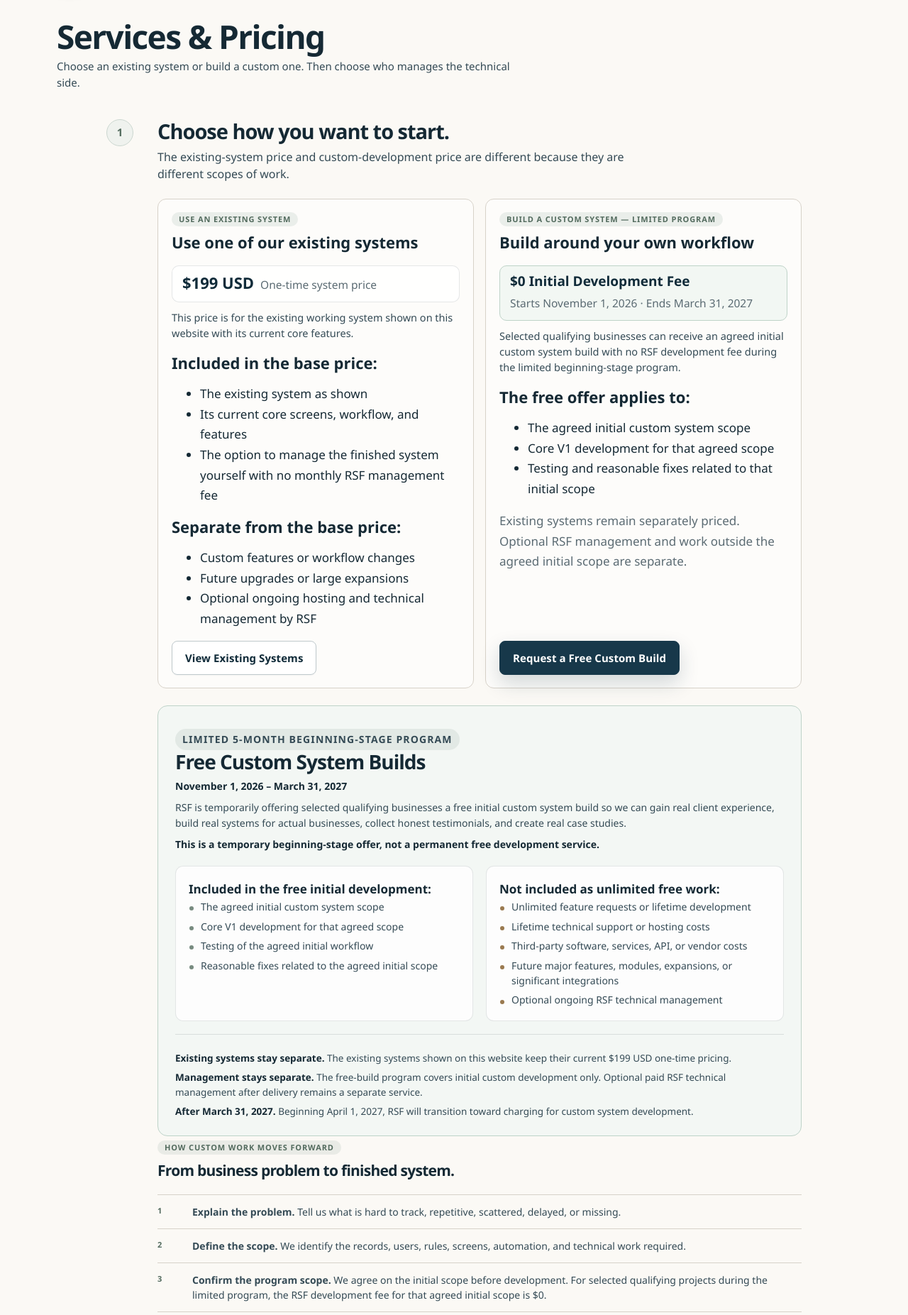
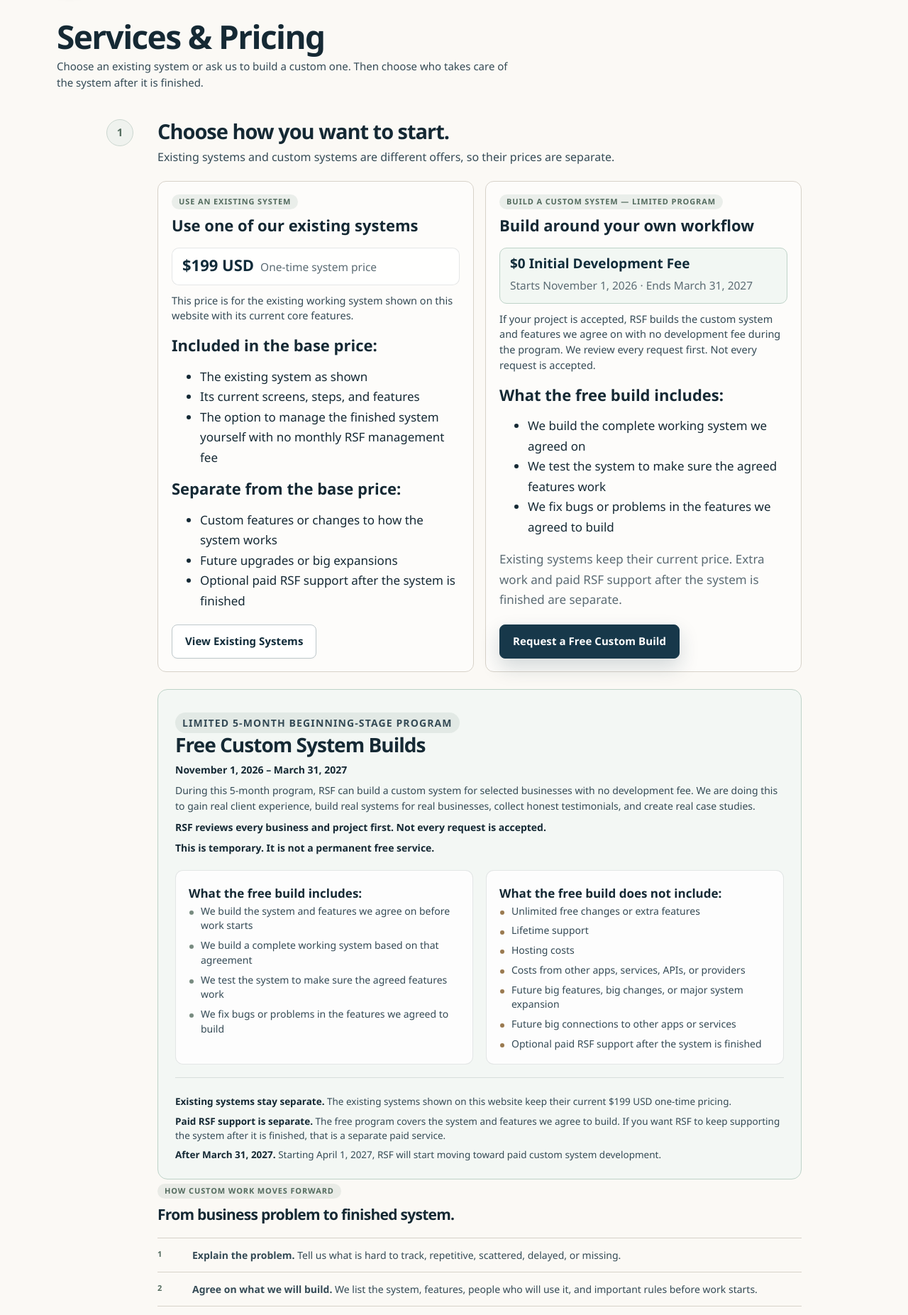
Before and after one commit to keycastro/RSF-Main-System, a Flask app: page /services in a window 1280 px wide. Shown: the part 109-1962 px from the top of the page at 71% size. Run offline with Flask 3, Linux system fonts and the light colour scheme; parts of the project's set-up code (start-up, migrations or seed data) failed here and were passed over; some libraries are stand-ins or nearby versions.

Commit message:
Rewrite free build program in simple English

```diff
--- a/app/templates/public/services.html
+++ b/app/templates/public/services.html
@@ -3,7 +3,7 @@
 <section class="page-hero page-hero-simple how-page-hero">
   <div class="container simple-page-hero reveal">
     <h1>Services & Pricing</h1>
-    <p>Choose an existing system or build a custom one. Then choose who manages the technical side.</p>
+    <p>Choose an existing system or ask us to build a custom one. Then choose who takes care of the system after it is finished.</p>
   </div>
 </section>
 
@@ -13,7 +13,7 @@
       <div class="human-step-number">1</div>
       <div class="human-step-body">
         <h2>Choose how you want to start.</h2>
-        <p>The existing-system price and custom-development price are different because they are different scopes of work.</p>
+        <p>Existing systems and custom systems are different offers, so their prices are separate.</p>
 
         <div class="human-simple-options" aria-label="Ways we can build your system">
           <article class="human-option-card">
@@ -28,16 +28,16 @@
               <strong class="management-detail-title">Included in the base price:</strong>
               <ul class="management-detail-list">
                 <li>The existing system as shown</li>
-                <li>Its current core screens, workflow, and features</li>
+                <li>Its current screens, steps, and features</li>
                 <li>The option to manage the finished system yourself with no monthly RSF management fee</li>
               </ul>
             </div>
             <div class="management-detail-block">
               <strong class="management-detail-title">Separate from the base price:</strong>
               <ul class="management-detail-list">
-                <li>Custom features or workflow changes</li>
-                <li>Future upgrades or large expansions</li>
-                <li>Optional ongoing hosting and technical management by RSF</li>
+                <li>Custom features or changes to how the system works</li>
+                <li>Future upgrades or big expansions</li>
+                <li>Optional paid RSF support after the system is finished</li>
               </ul>
             </div>
             <a class="button secondary human-option-button" href="{{ url_for('site.system_templates') }}">View Existing Systems</a>
@@ -51,16 +51,16 @@
               <b>$0 Initial Development Fee</b>
               <span>{% if free_build_program.is_upcoming %}Starts {{ free_build_program.start_date }}{% else %}Available now{% endif %} · Ends {{ free_build_program.end_date }}</span>
             </div>
-            <p class="human-option-explanation">Selected qualifying businesses can receive an agreed initial custom system build with no RSF development fee during the limited beginning-stage program.</p>
+            <p class="human-option-explanation">If your project is accepted, RSF builds the custom system and features we agree on with no development fee during the program. We review every request first. Not every request is accepted.</p>
             <div class="management-detail-block">
-              <strong class="management-detail-title">The free offer applies to:</strong>
+              <strong class="management-detail-title">What the free build includes:</strong>
               <ul class="management-detail-list">
-                <li>The agreed initial custom system scope</li>
-                <li>Core V1 development for that agreed scope</li>
-                <li>Testing and reasonable fixes related to that initial scope</li>
+                <li>We build the complete working system we agreed on</li>
+                <li>We test the system to make sure the agreed features work</li>
+                <li>We fix bugs or problems in the features we agreed to build</li>
               </ul>
             </div>
-            <p class="management-billing-note">Existing systems remain separately priced. Optional RSF management and work outside the agreed initial scope are separate.</p>
+            <p class="management-billing-note">Existing systems keep their current price. Extra work and paid RSF support after the system is finished are separate.</p>
             <a class="button primary human-option-button" href="{{ url_for('site.contact', intent='custom-build') }}">Request a Free Custom Build</a>
             {% else %}
             <p class="choice-label choice-label-pill">BUILD A CUSTOM SYSTEM</p>
@@ -92,36 +92,39 @@
             <p class="choice-label choice-label-pill">LIMITED 5-MONTH BEGINNING-STAGE PROGRAM</p>
             <h3 id="free-build-program-title">Free Custom System Builds</h3>
             <p><strong>{{ free_build_program.period }}</strong></p>
-            <p>RSF is temporarily offering selected qualifying businesses a free initial custom system build so we can gain real client experience, build real systems for actual businesses, collect honest testimonials, and create real case studies.</p>
-            <p><strong>This is a temporary beginning-stage offer, not a permanent free development service.</strong></p>
+            <p>During this 5-month program, RSF can build a custom system for selected businesses with no development fee. We are doing this to gain real client experience, build real systems for real businesses, collect honest testimonials, and create real case studies.</p>
+            <p><strong>RSF reviews every business and project first. Not every request is accepted.</strong></p>
+            <p><strong>This is temporary. It is not a permanent free service.</strong></p>
           </div>
 
           <div class="free-build-scope-grid">
             <div class="management-detail-block">
-              <strong class="management-detail-title">Included in the free initial development:</strong>
+              <strong class="management-detail-title">What the free build includes:</strong>
               <ul class="management-detail-list">
-                <li>The agreed initial custom system scope</li>
-                <li>Core V1 development for that agreed scope</li>
-                <li>Testing of the agreed initial workflow</li>
-                <li>Reasonable fixes related to the agreed initial scope</li>
+                <li>We build the system and features we agree on before work starts</li>
+                <li>We build a complete working system based on that agreement</li>
+                <li>We test the system to make sure the agreed features work</li>
+                <li>We fix bugs or problems in the features we agreed to build</li>
               </ul>
             </div>
             <div class="management-detail-block free-build-not-included">
-              <strong class="management-detail-title">Not included as unlimited free work:</strong>
+              <strong class="management-detail-title">What the free build does not include:</strong>
               <ul class="management-detail-list">
-                <li>Unlimited feature requests or lifetime development</li>
-                <li>Lifetime technical support or hosting costs</li>
-                <li>Third-party software, services, API, or vendor costs</li>
-                <li>Future major features, modules, expansions, or significant integrations</li>
-                <li>Optional ongoing RSF technical management</li>
+                <li>Unlimited free changes or extra features</li>
+                <li>Lifetime support</li>
+                <li>Hosting costs</li>
+                <li>Costs from other apps, services, APIs, or providers</li>
+                <li>Future big features, big changes, or major system expansion</li>
+                <li>Future big connections to other apps or services</li>
+                <li>Optional paid RSF support after the system is finished</li>
               </ul>
             </div>
           </div>
 
           <div class="free-build-program-boundary">
             <p><strong>Existing systems stay separate.</strong> The existing systems shown on this website keep their current {{ existing_system_pricing.price_label }} USD one-time pricing.</p>
-            <p><strong>Management stays separate.</strong> The free-build program covers initial custom development only. Optional paid RSF technical management after delivery remains a separate service.</p>
-            <p><strong>After {{ free_build_program.end_date }}.</strong> Beginning April 1, 2027, RSF will transition toward charging for custom system development.</p>
+            <p><strong>Paid RSF support is separate.</strong> The free program covers the system and features we agree to build. If you want RSF to keep supporting the system after it is finished, that is a separate paid service.</p>
+            <p><strong>After {{ free_build_program.end_date }}.</strong> Starting April 1, 2027, RSF will start moving toward paid custom system development.</p>
           </div>
         </section>
         {% endif %}
@@ -133,13 +136,13 @@
           </div>
           <ol class="template-steps compact-steps">
             <li><span>1</span><p><strong>Explain the problem.</strong> Tell us what is hard to track, repetitive, scattered, delayed, or missing.</p></li>
-            <li><span>2</span><p><strong>Define the scope.</strong> We identify the records, users, rules, screens, automation, and technical work required.</p></li>
+            <li><span>2</span><p><strong>Agree on what we will build.</strong> We list the system, features, people who will use it, and important rules before work starts.</p></li>
             {% if free_build_program.visible %}
-            <li><span>3</span><p><strong>Confirm the program scope.</strong> We agree on the initial scope before development. For selected qualifying projects during the limited program, the RSF development fee for that agreed initial scope is $0.</p></li>
+            <li><span>3</span><p><strong>Confirm the free build.</strong> If your project is accepted, the development fee for the system and features we agreed on is $0.</p></li>
             {% else %}
             <li><span>3</span><p><strong>Agree on the work and price.</strong> The scope and price are confirmed before development begins.</p></li>
             {% endif %}
-            <li><span>4</span><p><strong>Build and test.</strong> We create the agreed system and verify the workflow before delivery.</p></li>
+            <li><span>4</span><p><strong>Build and test.</strong> We build the system, test it, and make sure the agreed features work.</p></li>
           </ol>
         </section>
       </div>
@@ -149,16 +152,16 @@
       <div class="human-step-number">2</div>
       <div class="human-step-body management-clarity">
         <h2>Choose who manages it.</h2>
-        <p class="management-optional-intro"><strong>Management is optional.</strong> After buying your system, choose who handles the technical side. Managing it yourself has no monthly management fee.</p>
+        <p class="management-optional-intro"><strong>Management is optional.</strong> After the system is finished, choose who takes care of keeping it online and working. Managing it yourself has no monthly RSF management fee.</p>
         {% if free_build_program.visible %}
-        <p class="free-program-management-note"><strong>The free-build program covers initial custom development only.</strong> Optional RSF technical management after delivery remains separate and paid.</p>
+        <p class="free-program-management-note"><strong>The free program only covers the custom system we agreed to build.</strong> Paid RSF support after the system is finished is separate.</p>
         {% endif %}
 
         <div class="management-choice-grid management-clarity-grid">
           <section class="management-choice management-clarity-card">
             <p class="choice-label choice-label-pill">YOU MANAGE IT</p>
             <h3>We build it. You manage it.</h3>
-            <p>We give the finished system to you. You or someone you hire takes care of the technical side.</p>
+            <p>We give the finished system to you. You or someone you hire handles hosting, updates, backups, and fixes.</p>
 
             <div class="management-price-panel management-price-panel--single" aria-label="Self-managed pricing">
               <div class="management-price-column">
@@ -181,7 +184,7 @@
           <section class="management-choice managed-choice management-clarity-card">
             <p class="choice-label choice-label-pill">WE MANAGE IT — OPTIONAL</p>
             <h3>We build it. We manage it.</h3>
-            <p>You use the system for your business. We handle the technical side and keep your current system online and working properly.</p>
+            <p>You use the system for your business. RSF keeps the current system online, checks it, handles backups, fixes problems, and can make small changes.</p>
 
             <div class="management-price-panel management-price-panel--single" aria-label="Maintenance pricing">
               <div class="management-price-column">
@@ -192,8 +195,8 @@
             <p class="management-billing-note">Optional managed care. Pricing is agreed based on the system and the technical work required.</p>
 
             <div class="management-detail-block management-maintenance-block">
-              <h4 class="management-maintenance-heading">What we manage</h4>
-              <p class="management-maintenance-copy">Managed care keeps your current system running and includes minor workflow adjustments to the current system. Large changes are priced separately by agreement.</p>
+              <h4 class="management-maintenance-heading">What RSF handles</h4>
+              <p class="management-maintenance-copy">Paid RSF support keeps your current system running and includes small changes to the current system. Big changes are priced separately.</p>
               <div class="management-maintenance-grid">
                 <div class="management-maintenance-column management-maintenance-included">
                   <strong class="management-detail-title">We handle:</strong>
@@ -202,18 +205,18 @@
                     <li>Routine technical checks</li>
                     <li>Backups when used</li>
                     <li>Technical fixes for the current system</li>
-                    <li>Minor workflow adjustments to the current system</li>
+                    <li>Small changes to the current system</li>
                   </ul>
                 </div>
                 <div class="management-maintenance-column management-not-included">
                   <strong class="management-detail-title">Large changes are separate:</strong>
                   <ul class="management-detail-list">
-                    <li>Major workflow changes</li>
-                    <li>New modules or major features</li>
-                    <li>Large system expansions</li>
-                    <li>Significant new integrations</li>
+                    <li>Big changes to how the system works</li>
+                    <li>New sections or big features</li>
+                    <li>Big system expansion</li>
+                    <li>Big new connections to other apps or services</li>
                   </ul>
-                  <p class="management-billing-note">Large changes are scoped and priced by agreement before work begins.</p>
+                  <p class="management-billing-note">We agree on the price before we start big changes.</p>
                 </div>
               </div>
             </div>
@@ -226,13 +229,13 @@
           <div class="management-upgrades-intro">
             <p class="choice-label choice-label-pill">LARGE CHANGES</p>
             <h3 id="changes-later-title">Large changes are priced by agreement.</h3>
-            <p class="management-upgrades-note">Paid RSF management includes minor workflow adjustments to the current system. Larger changes are separate and scoped before work begins.</p>
+            <p class="management-upgrades-note">Paid RSF support includes small changes to the current system. Big changes are separate, and we agree on the price before work starts.</p>
           </div>
           <div class="management-upgrade-grid">
             <article class="management-upgrade-card">
               <strong>Large Adjustment / Major Expansion</strong>
               <span class="management-upgrade-price">Price by Agreement</span>
-              <p>For major workflow changes, new modules, major features, large expansions, or significant new integrations.</p>
+              <p>For big changes to how the system works, new sections, big features, large expansions, or big new connections to other apps or services.</p>
             </article>
           </div>
         </section>
@@ -254,19 +257,19 @@
       {% if free_build_program.visible %}
       <details class="detail-disclosure human-disclosure">
         <summary>Is the custom system really free during the limited program?</summary>
-        <p>For selected qualifying projects, yes. The RSF development fee is $0 for the agreed initial custom system scope during the {{ free_build_program.start_date }} to {{ free_build_program.end_date }} beginning-stage program. Work outside that agreed initial scope is separate.</p>
+        <p>If your project is accepted, yes. The development fee is $0 for the system and features we agree to build during the {{ free_build_program.start_date }} to {{ free_build_program.end_date }} program. Extra work is separate.</p>
       </details>
       <details class="detail-disclosure human-disclosure">
         <summary>How long is the free custom-build program available?</summary>
-        <p>The program runs from {{ free_build_program.start_date }} through {{ free_build_program.end_date }}. {% if free_build_program.is_upcoming %}It has not started yet.{% else %}It is currently active.{% endif %} This is a temporary beginning-stage program, not permanent RSF pricing.</p>
+        <p>The program runs from {{ free_build_program.start_date }} through {{ free_build_program.end_date }}. {% if free_build_program.is_upcoming %}It has not started yet.{% else %}It is active now.{% endif %} This is temporary. It is not permanent free pricing.</p>
       </details>
       <details class="detail-disclosure human-disclosure">
         <summary>Does free initial development include unlimited changes, hosting, or lifetime support?</summary>
-        <p>No. The free offer applies only to the agreed initial custom system scope. Unlimited development, lifetime support, hosting, third-party costs, future major features, large expansions, and significant integrations are not included as free work.</p>
+        <p>No. The free offer only covers the system and features we agree on before work starts. It does not include unlimited changes, lifetime support, hosting costs, costs from other apps or services, future big features, big system expansion, or big new connections to other apps or services.</p>
       </details>
       <details class="detail-disclosure human-disclosure">
         <summary>Is optional RSF management included in the free build?</summary>
-        <p>No. Optional RSF technical management after delivery is a separate paid service. The free-build program covers only the agreed initial custom development scope.</p>
+        <p>No. Paid RSF support after the system is finished is separate. The free program only covers the system and features we agree to build.</p>
       </details>
       <details class="detail-disclosure human-disclosure">
         <summary>Are the existing $199 USD systems free during this program?</summary>
@@ -285,13 +288,13 @@
 
       <details class="detail-disclosure human-disclosure">
         <summary>Is hosting and ongoing technical management included in the $199 USD price?</summary>
-        <p>No ongoing RSF management fee is included in that base price. You can manage the finished system yourself, or ask RSF to handle hosting and technical care under a separate price agreement.</p>
+        <p>No ongoing RSF support is included in that base price. You can manage the finished system yourself, or pay RSF separately to help keep it online and working.</p>
       </details>
 
       <details class="detail-disclosure human-disclosure">
         <summary>How is a custom system priced?</summary>
         {% if free_build_program.visible %}
-        <p>During the limited beginning-stage program, selected qualifying projects have a $0 RSF development fee for the agreed initial custom system scope. Work outside that initial scope, optional technical management, third-party costs, and later major changes remain separate. After the program ends, RSF will transition toward charging for custom system development.</p>
+        <p>During the limited program, accepted projects have a $0 development fee for the system and features we agree to build. Extra work, paid RSF support, costs from other apps or services, and future big changes are separate. After the program ends, RSF will start moving toward paid custom system development.</p>
         {% else %}
         <p>We first review the work required. Pricing depends on the system scope, including screens, data, users, permissions, workflow rules, automation, integrations, deployment, and ongoing technical needs. The scope and price are agreed before development begins.</p>
         {% endif %}
@@ -299,12 +302,12 @@
 
       <details class="detail-disclosure human-disclosure">
         <summary>Can an existing system be changed for my business?</summary>
-        <p>Yes. Existing systems can be customized. If RSF manages your system, minor workflow adjustments to the current system are included in managed care. Large changes are priced by agreement.</p>
+        <p>Yes. Existing systems can be changed for your business. If RSF manages your system, small changes to the current system are included. Big changes are priced separately.</p>
       </details>
 
       <details class="detail-disclosure human-disclosure">
         <summary>Can I request improvements later?</summary>
-        <p>Yes. Paid RSF management includes minor workflow adjustments to the current system. Major workflow changes, new modules, major features, large expansions, and significant new integrations are priced by agreement.</p>
+        <p>Yes. Paid RSF support includes small changes to the current system. Big changes, new sections, big features, large expansions, and big new connections to other apps or services are priced separately.</p>
       </details>
     </div>
 
```
